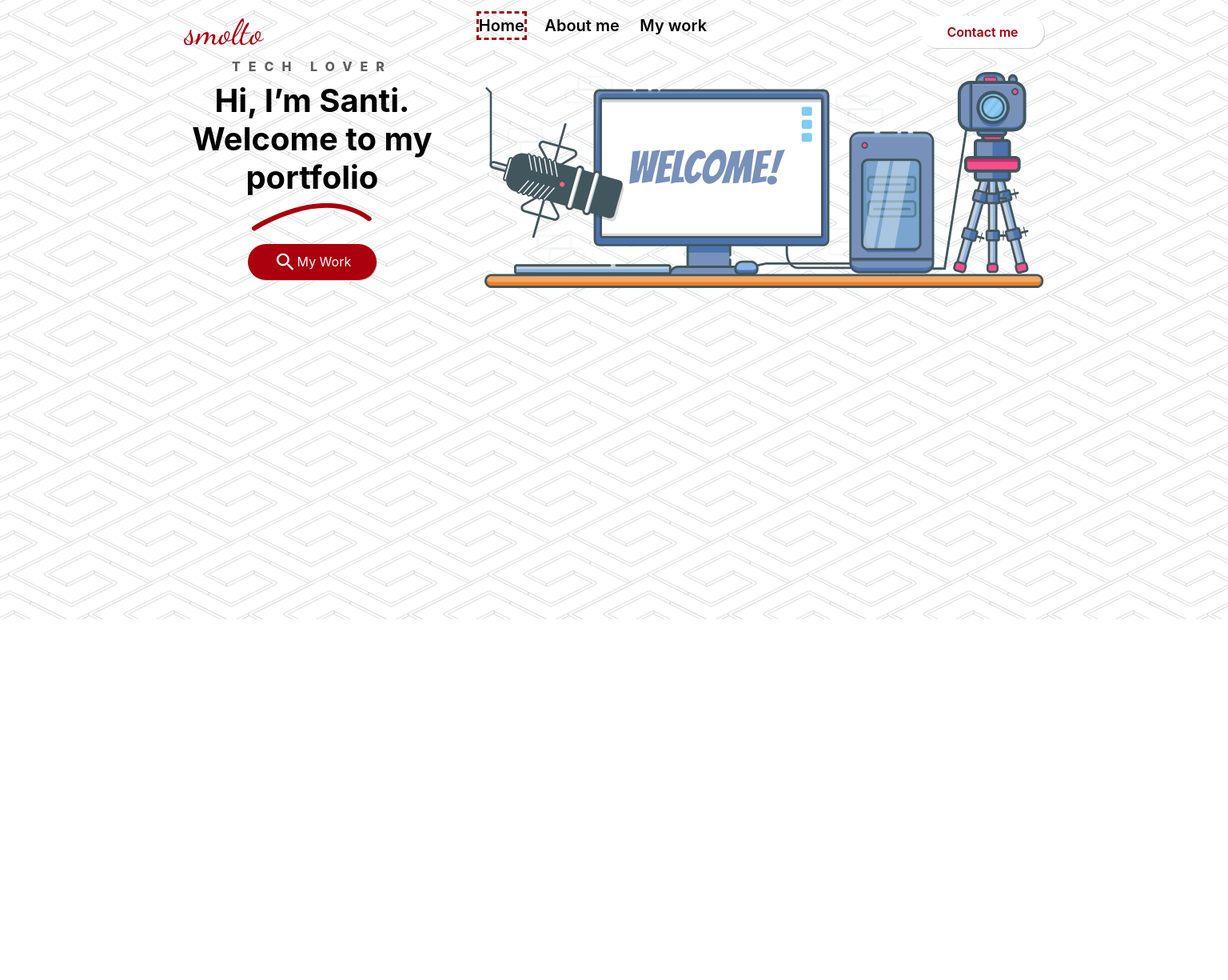
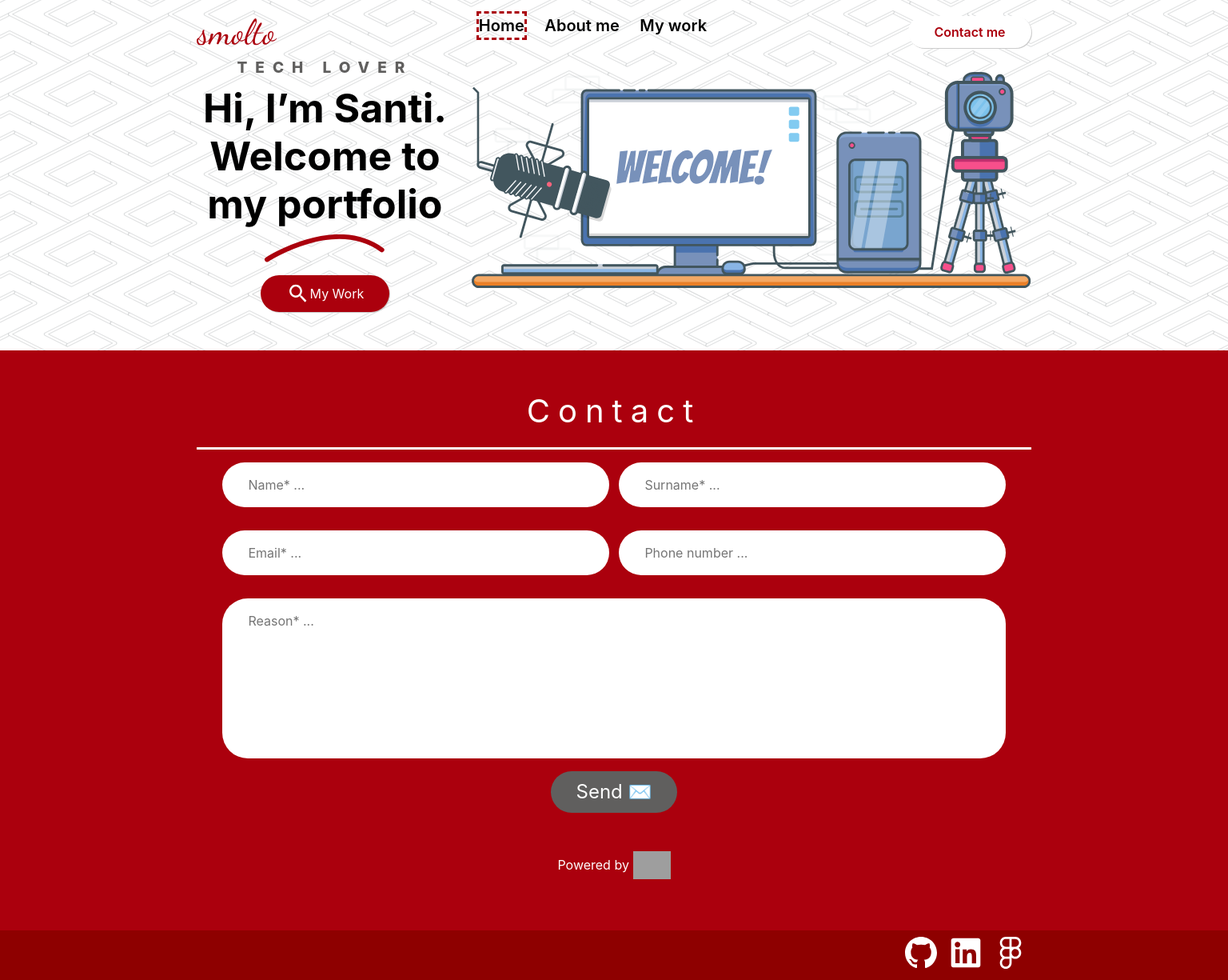
Before and after one commit to smolto/personal-portfolio, a React (Create React App) app: page / in a window 1536 px wide. Shown: the part 26-1251 px from the top of the page at 80% size. Before the commit the page ends 800 px from the top, so only its background shows below. Built offline with nearby package versions, Linux system fonts and the light colour scheme; grey boxes are pictures that could not be loaded.

Commit message:
Rework de la landing y refactorizando codigo

```diff
--- a/src/components/Footer/Footer.css
+++ b/src/components/Footer/Footer.css
@@ -25,10 +25,3 @@
 .logo_social_media a:focus{
   outline: dashed black;
 }
-
-/* Tablet mode */
-@media (min-width: 768px) {
-  .logos {
-    margin: 0rem 2rem;
-  }
-}
--- a/src/pages/HomePage/HomePage.css
+++ b/src/pages/HomePage/HomePage.css
@@ -54,6 +54,20 @@
   width: 320px;
 }
 
+.smm__container-wrapper__contact-container {
+  margin-top: 2rem;
+  background-color: var(--primary-color);
+  width: 100%;
+  padding-bottom: 2rem;
+}
+
+.smm__container-wrapper__footer-component {
+  width: 100%;
+  bottom: 0;
+  padding: 0.5rem;
+  background-color: var(--primary-color-dark);
+}
+
 @media (min-width: 768px) {
 
   .landing-img {
@@ -78,13 +92,12 @@
   .landing-img img{
     width: 700px;
   }
+
+  .landing-message__subtitle {
+    font-size: 19px;
+  }
+
+  .landing-message__title {
+    font-size: 50px;
+  }
 }
-
-
-
-/* .landing-wrapper__my-work-container__button {
-  margin-top: 1rem;
-  display: flex;
-  align-items: center;
-  justify-content: center;
-} */
--- a/src/pages/HomePage/HomePage.js
+++ b/src/pages/HomePage/HomePage.js
@@ -64,6 +64,7 @@ const HomePage = () => {
     <>
       <div className="smm__container">
         <div className="smm__container-wrapper">
+          <div className="smm__container-wrapper__components">
             <NavBar
               menuOptions={menuOptions}
               showContactButton={true}
@@ -75,36 +76,27 @@ const HomePage = () => {
             />
           </div>
         </div>
+
+        <div className="smm__container-wrapper">
+          <div className="smm__container-wrapper__contact-container">
+            <div className="smm__container-wrapper">
+              <div className="smm__container-wrapper__components">
+                <ContactForm />
+              </div>
+            </div>
+          </div>
+          <div className="smm__container-wrapper__footer-component">
+            <div className="smm__container-wrapper">
+              <div className="smm__container-wrapper__components">
+                <Footer />
+              </div>
+            </div>
+          </div>
+        </div>
+
+      </div>
     </>
   )
 }
 
 export default HomePage
-
-{/* <div className="landing">
-        <div className="container">
-          <NavBar
-            menuOptions={menuOptions}
-          />
-
-          <div className="landing-container">
-            <Landing>
-
-            </Landing>
-          </div>
-        </div>
-      </div>
-
-      <div className="contact-form">
-        <div className="container">
-          <div className="container__contact">
-            <ContactForm />
-          </div>
-        </div>
-      </div>
-
-      <div className="footer">
-        <div className="container">
-          <Footer />
-        </div>
-      </div> */}
--- a/src/shared/styles/root.css
+++ b/src/shared/styles/root.css
@@ -26,12 +26,14 @@ body {
 .smm__container {
   width: 100%;
   display: block;
+  margin-top: 2rem;
 }
 
-.smm__container-wrapper {
+.smm__container-wrapper__components {
   width: 100%;
   display: block;
-  padding-top: 2rem;
+  padding-left: 1rem;
+  padding-right: 1rem;
 }
 
 @media (min-width: 768px) {
@@ -39,21 +41,21 @@ body {
     display: flex;
     flex-direction: row;
     justify-content: center;
-  }
-
-  .smm__container-wrapper {
-    max-width: 70%;
+    flex-wrap: nowrap;
+    flex-direction: column;
   }
 }
 
 @media (min-width: 1300px) {
-  .smm__container {
+  .smm__container-wrapper {
     display: flex;
-    flex-direction: row;
+    align-items: center;
+    flex-direction: column;
     justify-content: center;
   }
 
-  .smm__container-wrapper {
-    max-width: 70%;
+  .smm__container-wrapper__components {
+    width: 70%;
   }
+
 }
```
Also changed, not shown: src/components/Landing/Landing.js (+0 -7 lines). Lines whose indentation alone changed are shown as unchanged.
